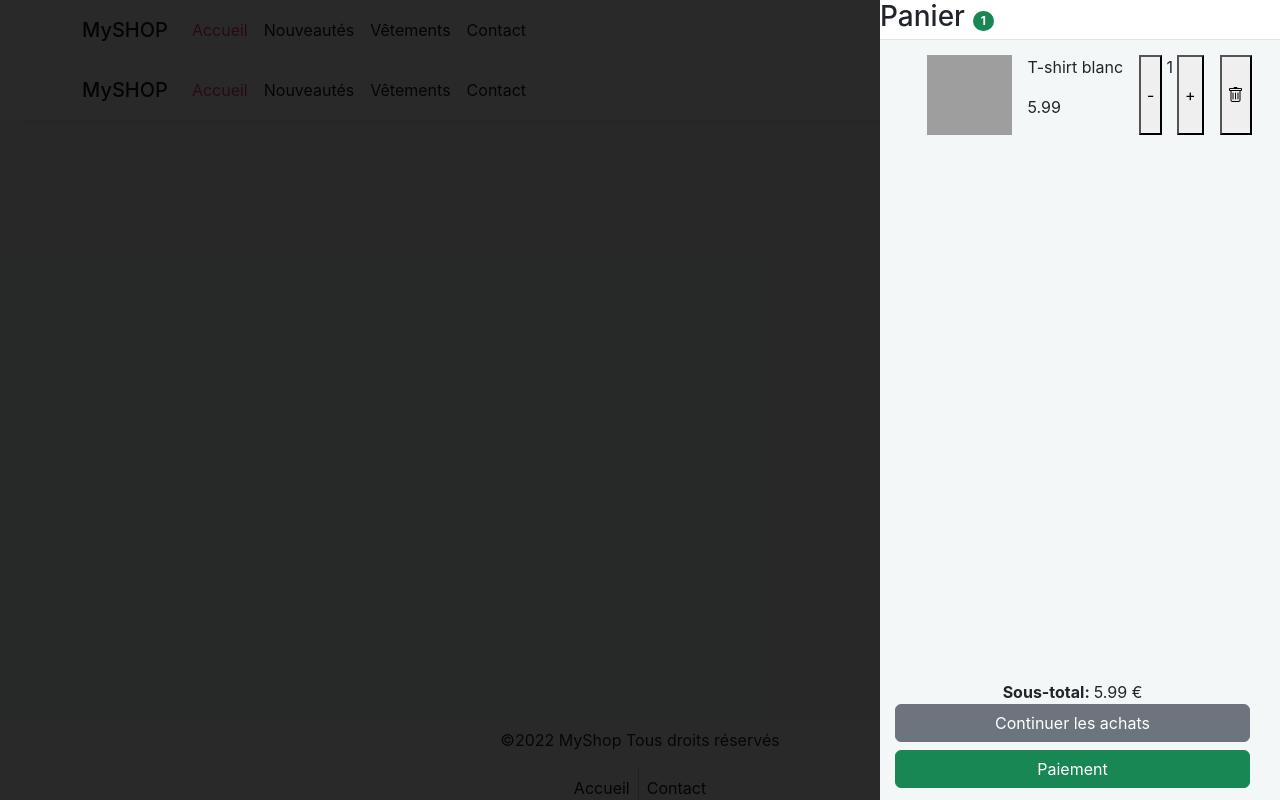
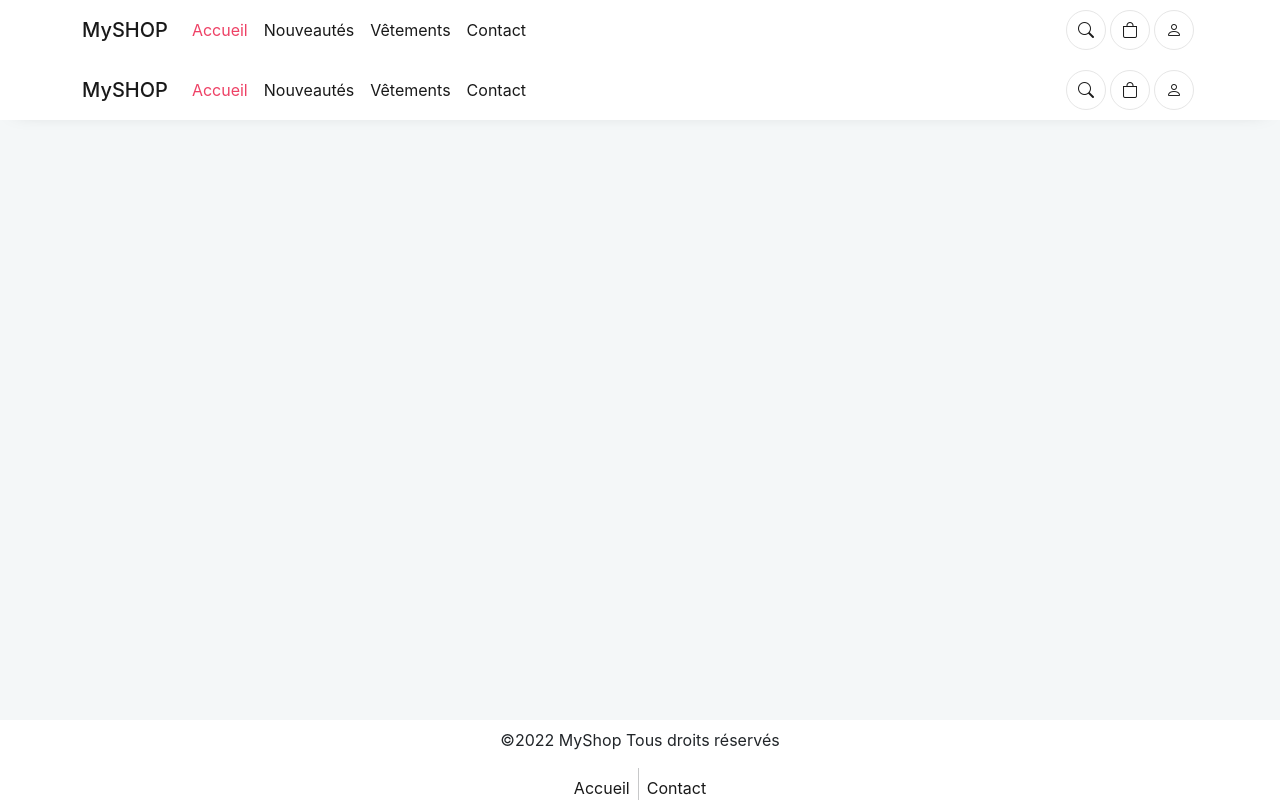
Before and after one commit to okabasele/vente-en-ligne, a Next.js app: page /components/Layout in a window 1280 px wide. Built offline with nearby package versions, Linux system fonts and the light colour scheme; grey boxes are pictures that could not be loaded.

Commit message:
show-hide cart pop up

```diff
--- a/pages/components/Cart.tsx
+++ b/pages/components/Cart.tsx
@@ -1,6 +1,8 @@
-import Image from "next/image";
+import Link from "next/link";
 import { useState, useEffect } from "react";
 import styles from "../../styles/Cart.module.css";
+import ProductCart from "./ProductCart";
+
 export type Product = {
   id: number;
   title: string;
@@ -10,6 +12,7 @@ export type Product = {
   typeID: number;
   colorID: number;
 };
+
 export type CartProduct = {
   id: number;
   title: string;
@@ -19,6 +22,7 @@ export type CartProduct = {
 };
 
 export type CartProps = {
+  showCart:boolean,
   products: Array<CartProduct>;
   totalCost: string;
   handleAddProduct: (id: number) => void;
@@ -27,14 +31,20 @@ export type CartProps = {
 };
 
 export default function Cart({
+  showCart,
   products,
   handleAddProduct,
   handleSubProduct,
   handleDeleteProduct,
   totalCost,
 }: CartProps) {
+  const [showing, setShowing] = useState(true);
+
+  useEffect(()=>{setShowing(showCart)},[showCart])
+
   return (
     <>
+      {showing ? (
         <div className={styles.cartPopUp}>
           <div className={styles.cartContainer}>
             <div className="cart-wrap position-relative h-100">
@@ -48,54 +58,45 @@ export default function Cart({
               </div>
 
               <div className={styles.productsWrap}>
-                <ul>
+                <ul className="list-group list-group-flush">
                   {products.length === 0 ? (
                     <p className="fst-italic">
                       Aucun produit n’a été trouvé...
                     </p>
                   ) : (
                     products.map((product) => (
-                      <li key={product.id} className="d-flex">
-                        <div className="prod-image position-relative w-25">
-                          <Image src={product.image} layout="fill" />
-                        </div>
-                        <div className="prod-details mx-3">
-                          <p>{product.title}</p>
-                          <p>{product.price}</p>
-                        </div>
-                        <div className="prod-quantity me-3 d-flex">
-                          <button onClick={() => handleSubProduct(product.id)}>
-                            -
-                          </button>
-                          <p className="mx-1">{product.quantity}</p>
-                          <button onClick={() => handleAddProduct(product.id)}>
-                            +
-                          </button>
-                        </div>
-                        <button onClick={() => handleDeleteProduct(product.id)}>
-                          <i className="bi bi-trash"></i>
-                        </button>
-                      </li>
+                      <ProductCart
+                        product={product}
+                        handleAddProduct={handleAddProduct}
+                        handleDeleteProduct={handleDeleteProduct}
+                        handleSubProduct={handleSubProduct}
+                      />
                     ))
                   )}
                 </ul>
               </div>
               <div className={styles.footerCart}>
                 <div className="cart-total d-flex align-items-center justify-content-center">
-                  <p className="mb-0  fw-bold">
-                    Sous-total:{" "}
-                  </p>
+                  <p className="mb-0  fw-bold">Sous-total: </p>
                   <p className=" mb-0 ms-1">{totalCost} €</p>
                 </div>
                 <div className="cart-buttons d-flex flex-column">
-                  <button className="mb-2 btn btn-secondary">Continuer les achats</button>
-                  <button className="btn btn-success">Paiement</button>
-                </div>
+                  <button
+                    onClick={() => setShowing(!showing)}
+                    className="mb-2 btn btn-secondary"
+                  >
+                    Continuer les achats
+                  </button>
 
+                  <Link href="#">
+                    <a className="btn btn-success">Paiement</a>
+                  </Link>
                 </div>
               </div>
             </div>
           </div>
+        </div>
+      ) : null}
     </>
   );
 }
--- a/pages/components/Layout.tsx
+++ b/pages/components/Layout.tsx
@@ -5,48 +5,61 @@ import Footer from "./Footer";
 import Head from "next/head";
 import React from "react";
 import Cart, { CartProduct } from "./Cart";
-import { getFormattedCost } from '../../utils/prices-format'
+import { getFormattedCost } from "../../utils/prices-format";
 
 export default function Layout({ children }: { children: React.ReactNode }) {
-
-  const product:CartProduct = {id:1,title:"T-shirt blanc",price:5.99,image:"https://static.webshopapp.com/shops/279311/files/315232457/60x60x2/image.jpg",quantity:1}
-  const [products, setProducts] = React.useState([product])
-
+  const product: CartProduct = {
+    id: 1,
+    title: "T-shirt blanc",
+    price: 5.99,
+    image:
+      "https://static.webshopapp.com/shops/279311/files/315232457/60x60x2/image.jpg",
+    quantity: 1,
+  };
+  const [products, setProducts] = React.useState([product]);
+  const [showCart, setShowCart] = React.useState(false);
   const totalCost = products.reduce((acc, product) => {
-    acc += product.price * product.quantity
-    const totalCost = acc.toString()
-    return getFormattedCost(totalCost)
-  }, '0')
+    acc += product.price * product.quantity;
+    const totalCost = acc.toString();
+    return getFormattedCost(totalCost);
+  }, "0");
 
   const handleAddProduct = (id: number) => {
     const updatedProducts = products.map((product) => {
-      if(product.id === id) {
-        product.quantity = product.quantity + 1
+      if (product.id === id) {
+        product.quantity = product.quantity + 1;
       }
-      return product
-    })
+      return product;
+    });
 
-    setProducts([...updatedProducts])
-  }
+    setProducts([...updatedProducts]);
+  };
 
   const handleSubProduct = (id: number) => {
     const updatedProducts = products.map((product) => {
-      if(product.id === id) {
-        if (product.quantity - 1 >=0) {
-          product.quantity = product.quantity - 1
-
+      if (product.id === id) {
+        if (product.quantity - 1 >= 0) {
+          product.quantity = product.quantity - 1;
         }
       }
-      return product
-    })
+      return product;
+    });
 
-    setProducts([...updatedProducts])
-  }
+    setProducts([...updatedProducts]);
+  };
 
   const handleDeleteProduct = (id: number) => {
-    const updatedProducts = products.filter((product) => product.id !== id)
-    setProducts([...updatedProducts])
-  }
+    const updatedProducts = products.filter((product) => product.id !== id);
+    setProducts([...updatedProducts]);
+  };
+
+  const handleCartButtonClick = (
+    e: React.MouseEvent<HTMLAnchorElement, MouseEvent>
+  ) => {
+    e.preventDefault();
+    setShowCart(!showCart);
+    console.log(showCart, "dd");
+  };
 
   return (
     <>
@@ -55,8 +68,17 @@ export default function Layout({ children }: { children: React.ReactNode }) {
         <title>MyShop</title>
         <link rel="icon" href="/favicon.ico" />
       </Head>
-      <Navbar />
-      <Cart products={products} handleAddProduct={handleAddProduct} totalCost={totalCost} handleSubProduct={handleSubProduct} handleDeleteProduct={handleDeleteProduct} />
+      <Navbar handleCartButtonClick={handleCartButtonClick} />
+      {showCart ? (
+        <Cart
+        showCart={showCart}
+          products={products}
+          handleAddProduct={handleAddProduct}
+          totalCost={totalCost}
+          handleSubProduct={handleSubProduct}
+          handleDeleteProduct={handleDeleteProduct}
+        />
+      ) : null}
       <main>{children}</main>
       <Footer />
     </>
--- a/pages/components/Navbar.tsx
+++ b/pages/components/Navbar.tsx
@@ -3,13 +3,15 @@ import Link from "next/link";
 import { useState } from "react";
 import SearchBar from "./SearchBar";
 
-export default function Navbar() {
+export type NavbarProps = {
+  handleCartButtonClick: (e:React.MouseEvent<HTMLAnchorElement, MouseEvent>) => void;
+}
+export default function Navbar({handleCartButtonClick}:NavbarProps) {
   const [searchWrap, setSearchWrap] = useState(styles.searchWrap);
   const [navBar, setNavBar] = useState("container");
 
   const handleSearchButtonClick = (e:React.MouseEvent<HTMLAnchorElement, MouseEvent>) => {
     e.preventDefault();
-    console.log("ok");
     if (searchWrap == styles.searchWrap) {
       setSearchWrap(styles.searchWrapActive);
       setNavBar("invisible");
@@ -19,7 +21,6 @@ export default function Navbar() {
 
     }
   };
-
   return (
     <>
       <nav className="navbar navbar-expand-lg sticky-top" id={styles.navBar}>
@@ -36,7 +37,7 @@ export default function Navbar() {
                 </a>
               </Link>
               <Link href="#">
-                <a className={styles.navIcon}>
+                <a onClick={(e)=>handleCartButtonClick(e)} className={styles.navIcon}>
                   <span className="bi bi-bag"></span>
                 </a>
               </Link>
--- /dev/null
+++ b/pages/components/ProductCart.tsx
@@ -0,0 +1,47 @@
+import Image from "next/image";
+import { CartProduct } from "./Cart";
+
+
+export type ProductCartProps = {
+    product: CartProduct;
+    handleAddProduct: (id: number) => void;
+    handleSubProduct: (id: number) => void;
+    handleDeleteProduct: (id: number) => void;
+};
+
+export default function ProductCart({
+  product,
+  handleAddProduct,
+  handleSubProduct,
+  handleDeleteProduct,
+}: ProductCartProps) {
+  return (
+    <>
+      <li key={product.id} className="p-0 list-group-item bg-transparent">
+        <div className="prod-wrap d-flex">
+          <div className="prod-image position-relative w-25">
+            <Image src={product.image} layout="fill" />
+          </div>
+          <div className="prod-details mx-3">
+            <p>{product.title}</p>
+            <p>{product.price}</p>
+          </div>
+          <div className="prod-quantity d-flex align-items-center">
+            <button onClick={() => handleSubProduct(product.id)}>-</button>
+            <p className="mb-0 mx-1">{product.quantity}</p>
+            <button
+              className="me-3"
+              onClick={() => handleAddProduct(product.id)}
+            >
+              +
+            </button>
+            <button onClick={() => handleDeleteProduct(product.id)}>
+              <i className="bi bi-trash"></i>
+            </button>
+          </div>
+        </div>
+        <hr />
+      </li>
+    </>
+  );
+}
--- a/styles/Cart.module.css
+++ b/styles/Cart.module.css
@@ -1,19 +1,4 @@
 .cartPopUp{
-    position: fixed;
-    top: 0;
-    left: 0;
-    width: 100%;
-    height: 100%;
-    background: rgba(0,0,0,0.6);
-    /* opacity: 0; */
-    /* visibility: hidden; */
-    -webkit-transition: opacity .35s cubic-bezier(.29,.58,.32,1);
-    -o-transition: opacity .35s cubic-bezier(.29,.58,.32,1);
-    transition: opacity .35s cubic-bezier(.29,.58,.32,1);
-    z-index: 9999;
-}
-
-.cartPopUpActive{
     position: fixed;
     top: 0;
     left: 0;
@@ -44,6 +29,7 @@
 }
 
 .headerCart{
+    padding-left: 15px;
     height: 5%;
     border-bottom: 1px solid var(--main-grey);
     background-color: var(--main-bg-nav);
@@ -51,7 +37,7 @@
 
 .productsWrap{
     padding: 15px;
-    height: calc(80% - 15px);
+    max-height: calc(80% - 15px);
     overflow-y: scroll;
 }
 
--- a/styles/globals.css
+++ b/styles/globals.css
@@ -33,7 +33,7 @@ a {
   color: var(--main-pink) !important;
 }
 
-.nav-link:hover,a:hover{
+.nav-link:hover{
   color: var(--main-pink) !important;
 }
 
```
Lines whose indentation alone changed are shown as unchanged.
